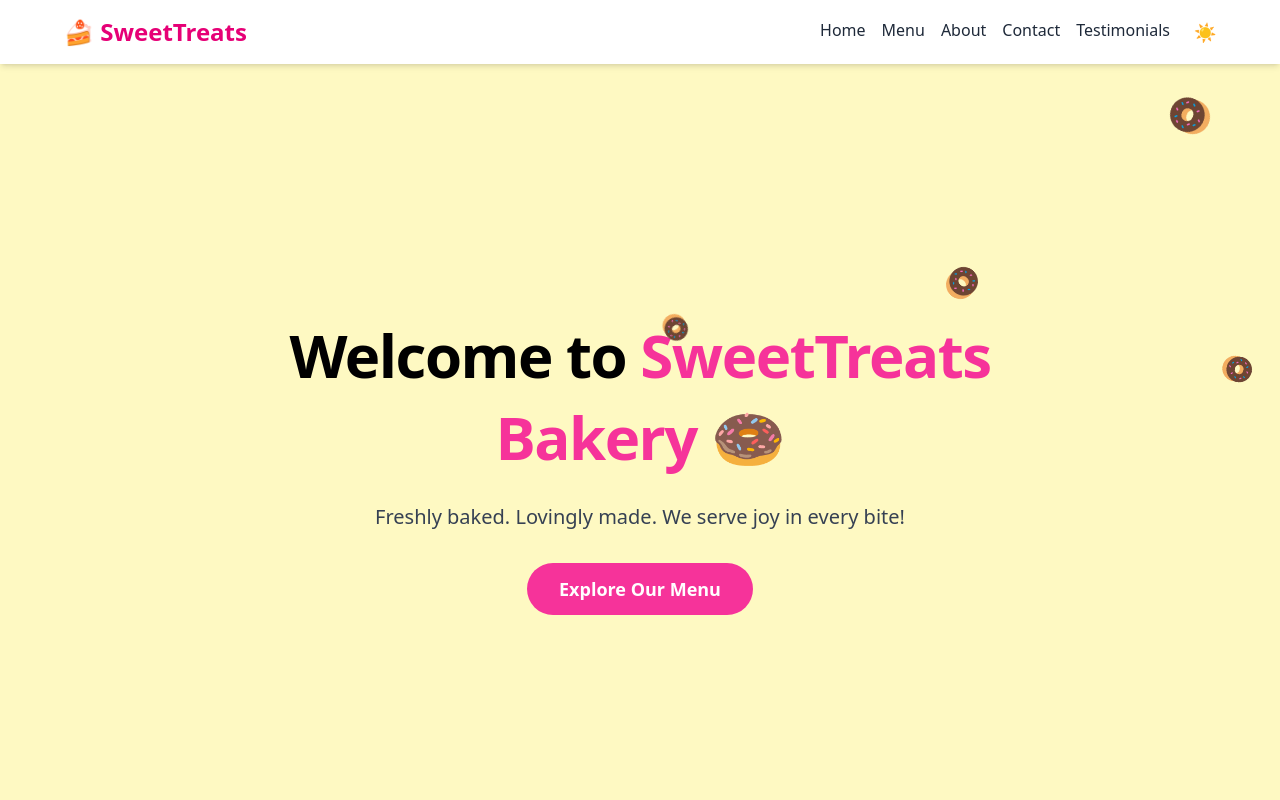
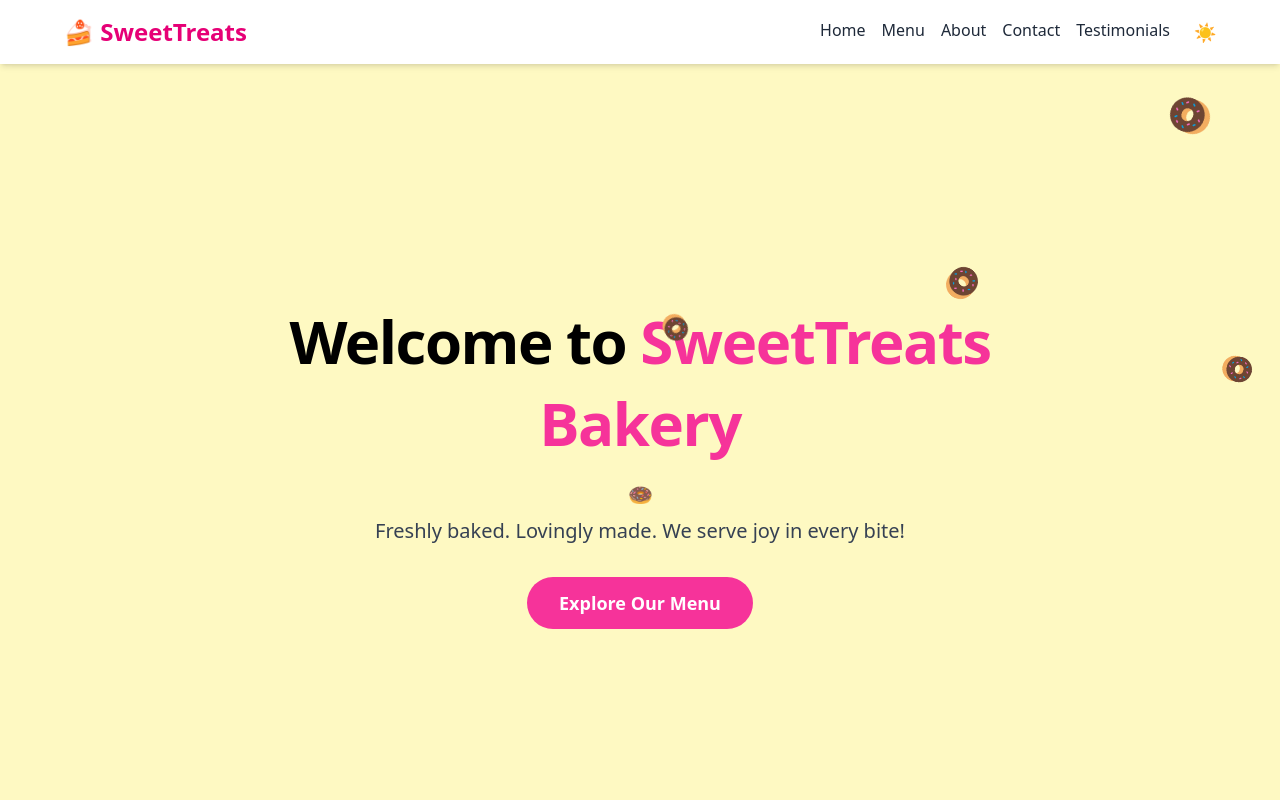
Before and after one commit to AnthonyJohnsonDeveloper/bakery-demo, a React (Vite) app: page / in a window 1280 px wide. Shown: the top 800 px of the page. Built offline with nearby package versions, Linux system fonts and the light colour scheme.

Commit message:
slight change

```diff
--- a/src/components/Home.jsx
+++ b/src/components/Home.jsx
@@ -12,18 +12,14 @@ function Home() {
         />
         <meta name="robots" content="index, follow" />
 
-        {/* ✅ Preload Caveat font for faster LCP text render */}
+        {/* ✅ Preload font for faster LCP render */}
         <link
           rel="preload"
           href="https://fonts.googleapis.com/css2?family=Caveat&display=swap"
           as="style"
         />
-        <link
-          rel="stylesheet"
-          href="https://fonts.googleapis.com/css2?family=Caveat&display=swap"
-        />
 
-        {/* ✅ (Optional) Preload hero image */}
+        {/* ✅ Preload LCP image */}
         <link rel="preload" as="image" href="/images/1.webp" />
       </Helmet>
 
@@ -32,14 +28,13 @@ function Home() {
         className="min-h-screen flex items-center justify-center text-center px-4 bg-yellow-100 dark:bg-gray-900 transition-colors duration-300"
       >
         <div className="max-w-3xl flex flex-col items-center justify-center min-h-[60vh]">
-          <h1 className="text-4xl md:text-6xl font-bold text-brown-800 dark:text-white mb-6 leading-snug tracking-tight">
-            Welcome to <span className="text-pink-500">SweetTreats Bakery</span> 🍩
+          <h1 className="text-4xl md:text-6xl font-bold text-brown-800 dark:text-white mb-4 leading-snug tracking-tight">
+            Welcome to <span className="text-pink-500">SweetTreats Bakery</span>
           </h1>
-
+          <p className="text-xl text-pink-500 mb-2" aria-hidden="true">🍩</p>
           <p className="text-lg md:text-xl text-gray-700 dark:text-gray-300 mb-8 max-w-xl">
             Freshly baked. Lovingly made. We serve joy in every bite!
           </p>
-
           <a
             href="#menu"
             className="inline-block px-8 py-3 text-white bg-pink-500 hover:bg-pink-600 dark:bg-yellow-400 dark:text-black dark:hover:bg-yellow-300 rounded-full text-lg font-semibold transition duration-300"
```
